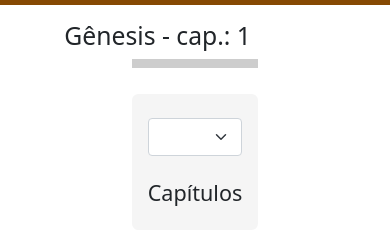
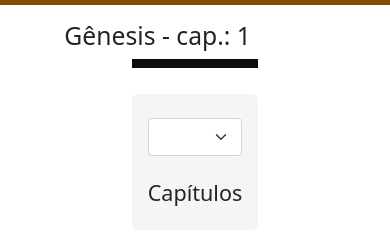
Before and after one commit to Masaiha/biblia-online, a plain HTML site: page index.html in a window 390 px wide. Shown: the part 51-296 px from the top of the page. Drawn offline with nearby package versions, Linux system fonts and the light colour scheme; no server answers.

Commit message:
ajustando cor

```diff
--- a/styles/index.css
+++ b/styles/index.css
@@ -41,7 +41,7 @@
     }
 
     #chapter-btns-top{
-        background: #cdcdcd;
+        background: #0d0d0d;
         display: grid;
         grid-template: 2em 2em;
         grid-template-columns: repeat(10, 1fr);
```
